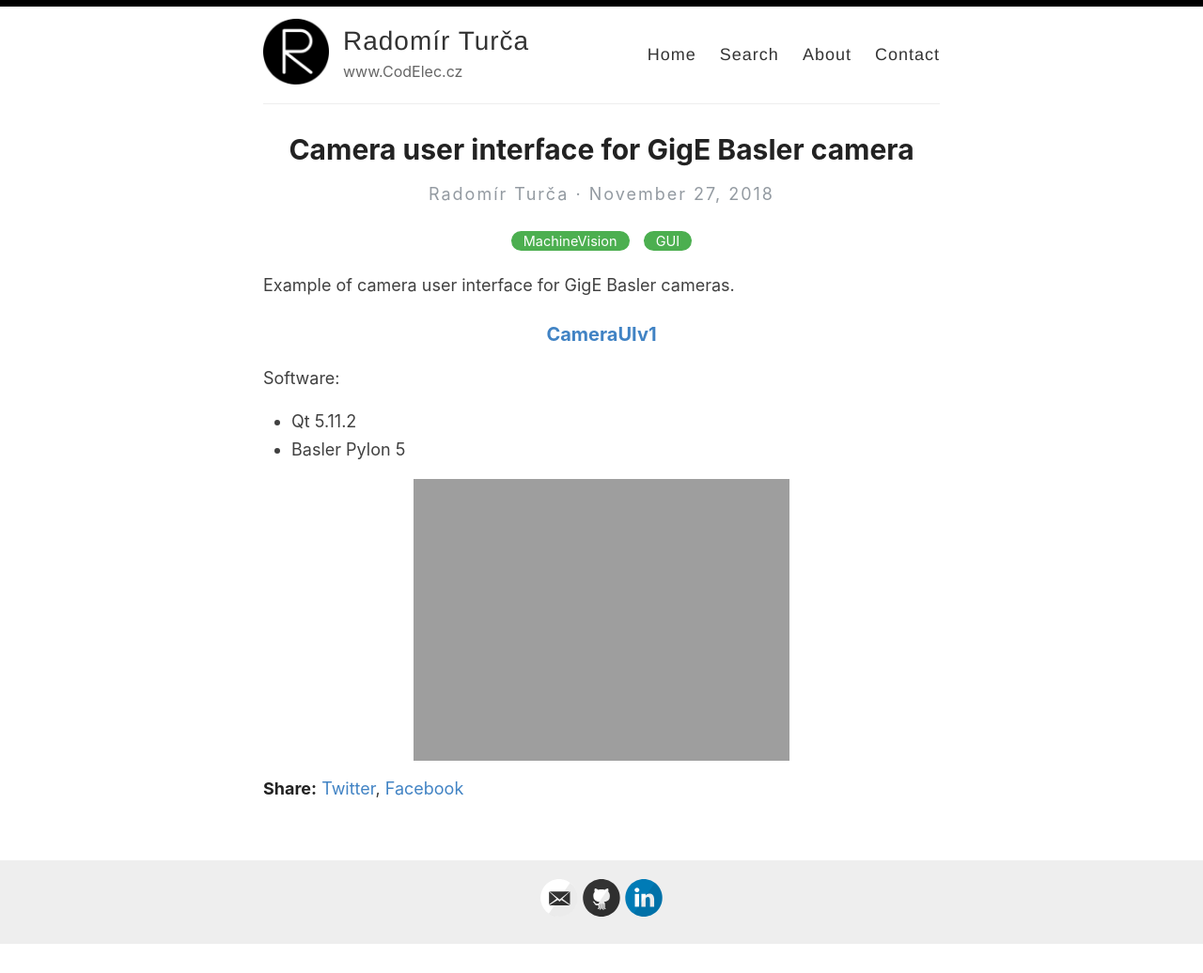
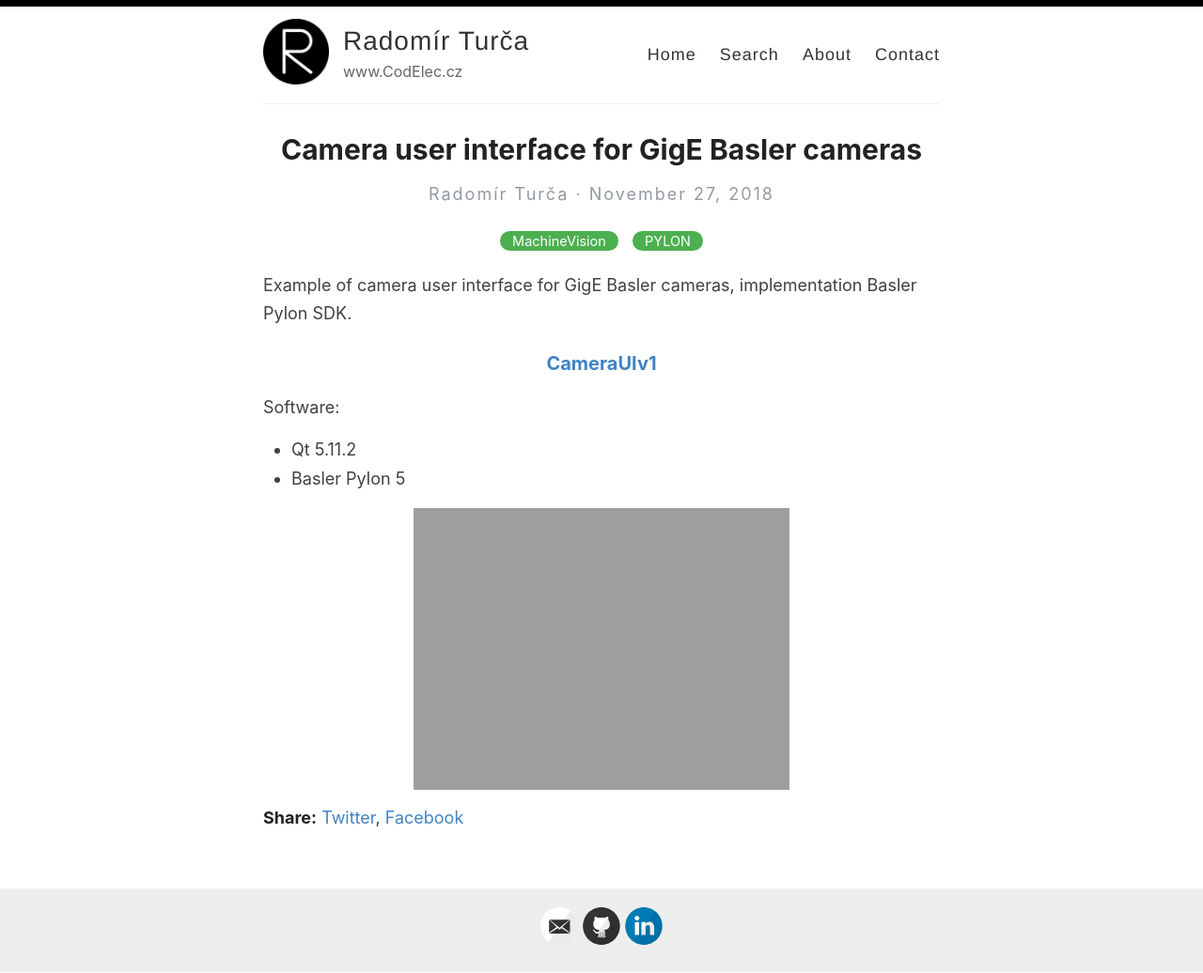
Before and after one commit to CodElecCz/codeleccz.github.io, a Jekyll site: the page built from _posts/2018-11-27-cameraui.md, in a window 1280 px wide. Shown: the whole page at 94% size. Built offline with Jekyll 4.4.1, drawn with Linux system fonts in a browser that asks for light colours; before the commit the page ends 1005 px from its top, so only the background shows below that.

Commit message:
Update 2018-11-27-cameraui.md

```diff
--- a/_posts/2018-11-27-cameraui.md
+++ b/_posts/2018-11-27-cameraui.md
@@ -1,10 +1,10 @@
 ---
 layout: post
-title: Camera user interface for GigE Basler camera
-categories: [MachineVision,GUI]
+title: Camera user interface for GigE Basler cameras
+categories: [MachineVision,PYLON]
 ---
 
-Example of camera user interface for GigE Basler cameras.
+Example of camera user interface for GigE Basler cameras, implementation Basler Pylon SDK.
 
 ### [CameraUIv1](https://codeleccz.github.io/CameraUIv1/)
 
```
